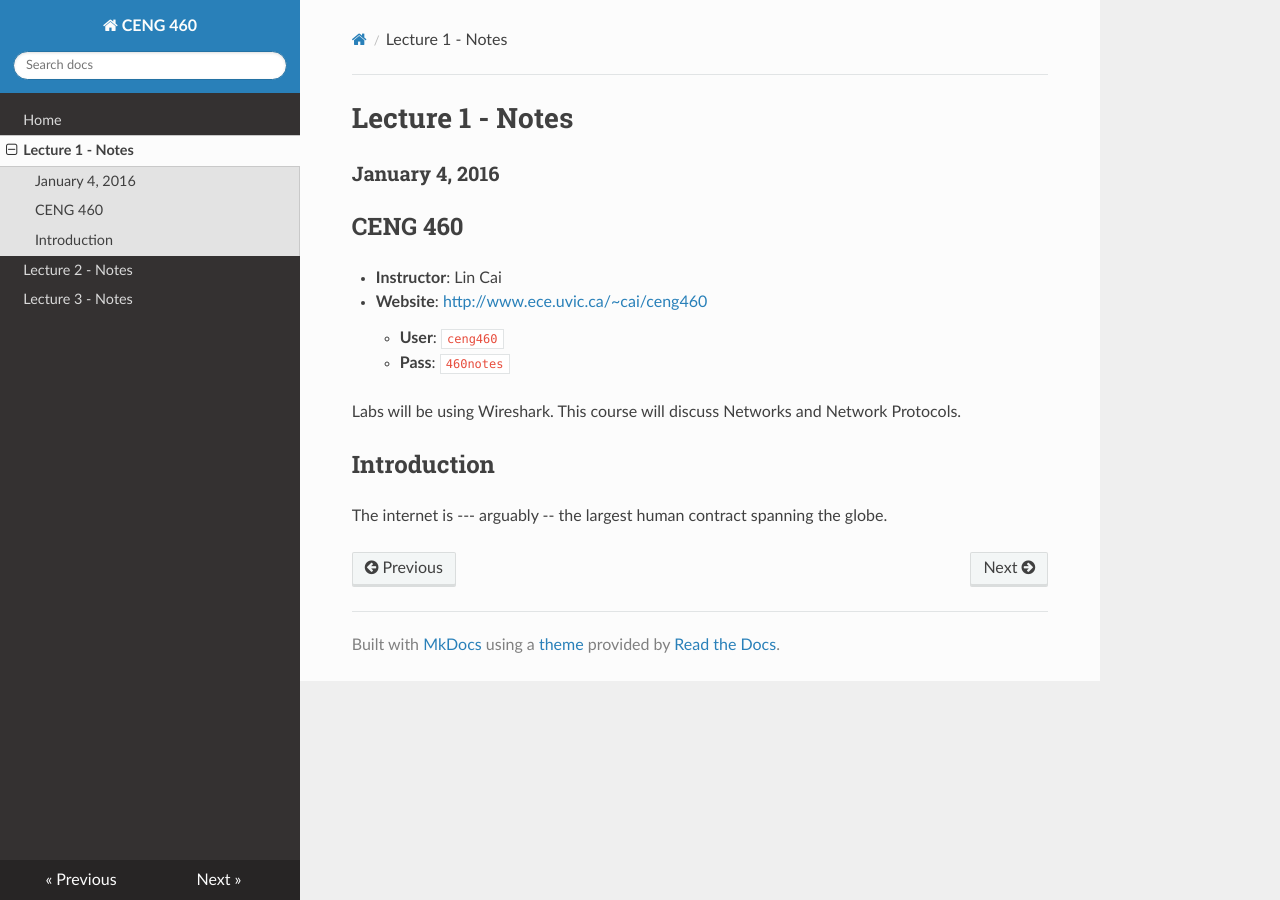
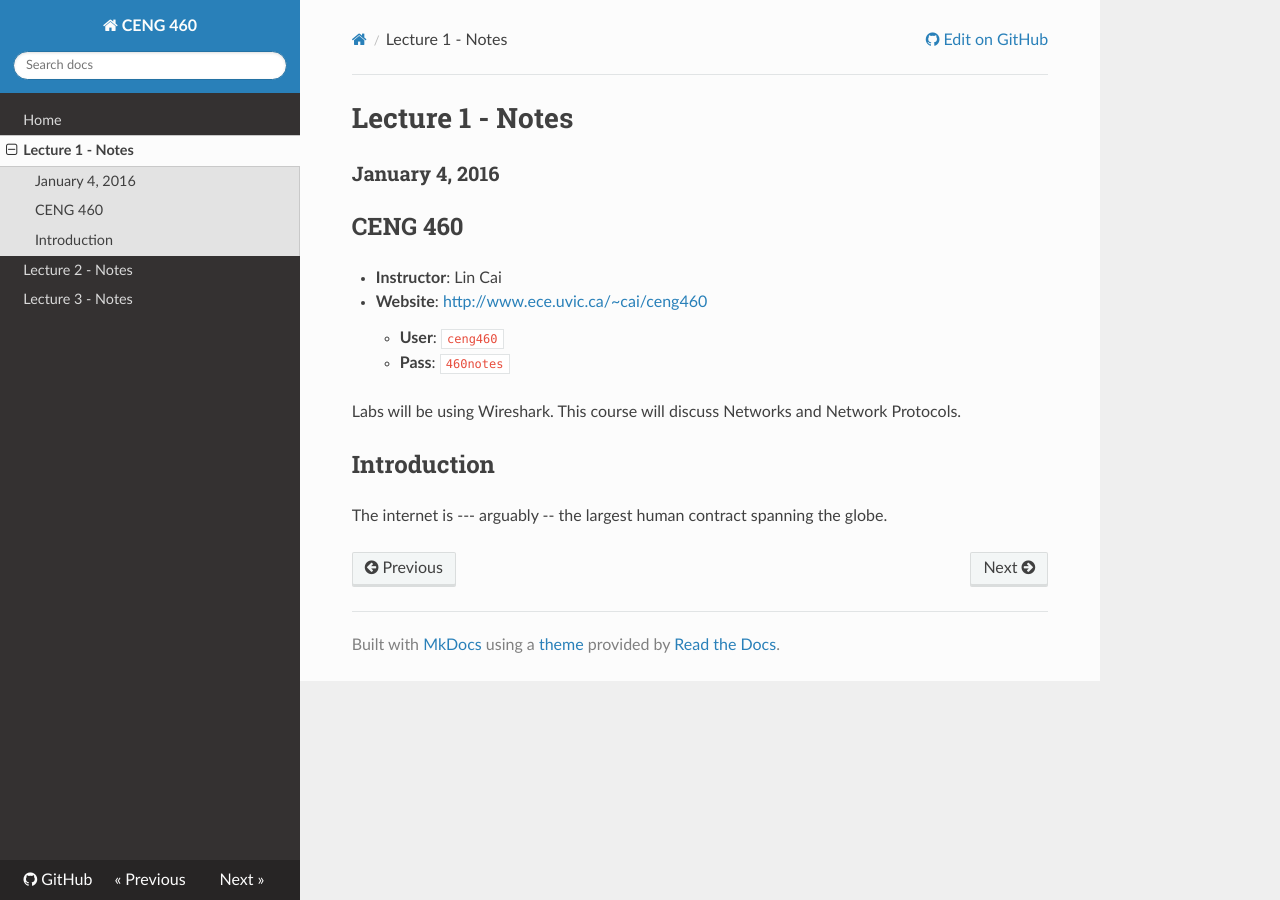
Before and after one commit to UVicNotes/CENG-460, an MkDocs documentation site: the page built from notes/Notes--2016-01-04.md, in a window 1280 px wide. Built offline with MkDocs 1.6.1, drawn with Linux system fonts in a browser that asks for light colours; nearby versions of some CDN libraries; some of the changed lines change nothing that is shown.

Commit message:
Update mkdocs config

```diff
--- a/mkdocs.yml
+++ b/mkdocs.yml
@@ -1,3 +1,7 @@
 site_name: CENG 460
 docs_dir: notes
+site_url: http://uvicnotes.github.io/CENG-460/
+repo_url: https://github.com/UVicNotes/CENG-460
+site_description: Course Notes for CENG 460 - Communication Networks
+site_author: Ben Hawker
 theme: readthedocs
```
